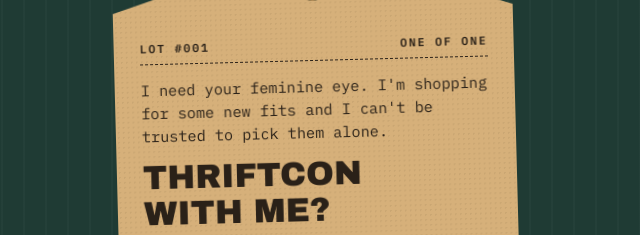
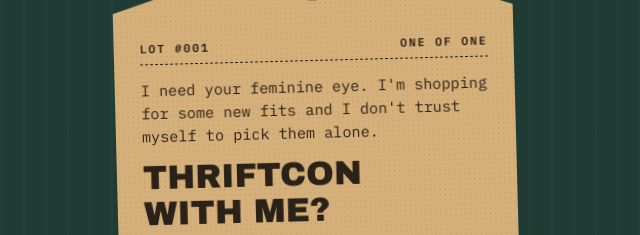
Before and after one commit to nnonyeluo-arch/Open-me, a plain HTML site: page thriftcon/index.html in a window 1280 px wide. Both pictures are taken after a click on the button "Flip the tag". Shown: the part 125-360 px from the top of the page, 329-969 px from the left. Drawn offline with Linux system fonts and the light colour scheme.

Commit message:
ThriftCon tag: wording tweak
Co-Authored-By: Claude Opus 5.5 <noreply@anthropic.com>
Claude-Session: https://claude.ai/code/session_01TYGA7LAdJjj6Z2rKVRBFue

```diff
--- a/thriftcon/index.html
+++ b/thriftcon/index.html
@@ -106,7 +106,7 @@ canvas#confetti { position: fixed; inset: 0; pointer-events: none; z-index: 10;
 
     <section id="invite" hidden>
       <p class="lot"><span>Lot #001</span><span>One of one</span></p>
-      <p class="lead">I need your feminine eye. I'm shopping for some new fits and I can't be trusted to pick them alone.</p>
+      <p class="lead">I need your feminine eye. I'm shopping for some new fits and I don't trust myself to pick them alone.</p>
       <h1>ThriftCon with me?</h1>
       <span class="price">$150 OFF</span>
       <p class="deal">Payment for your help. Good on anything you find.</p>
```
